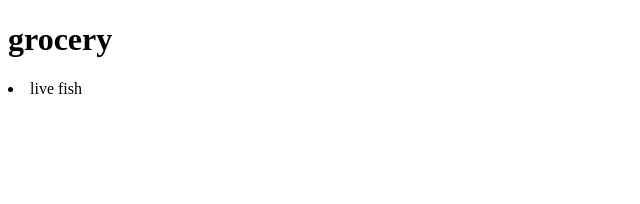
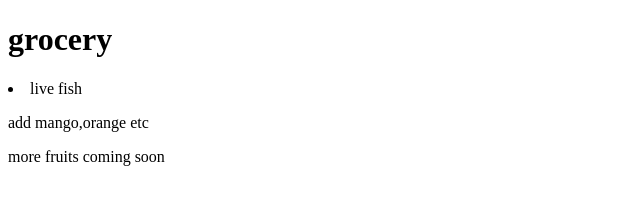
Before and after one commit to tahsinmim/green-grocery-mart, a plain HTML site: page index.html in a window 1280 px wide. Shown: the whole page, without its empty margins (0-640 px from the left). Drawn offline with Linux system fonts and the light colour scheme.

Commit message:
add fruits

```diff
--- a/index.html
+++ b/index.html
@@ -8,5 +8,7 @@
 <body>
     <h1>grocery</h1>
     <li>live fish</li>
+    <p>add mango,orange etc</p>
+    <p>more fruits coming soon</p>
 </body>
 </html>
```
